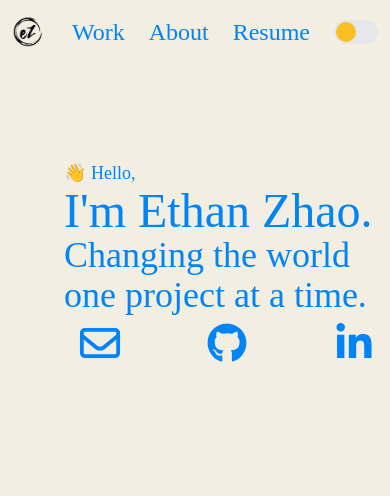
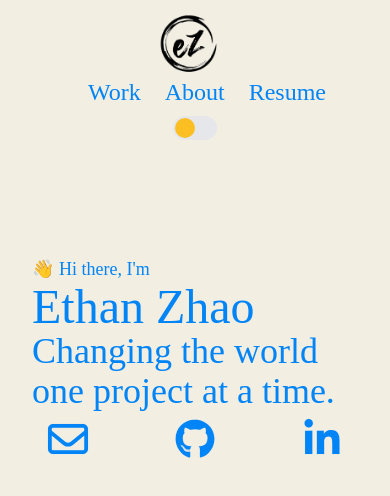
Before and after one commit to redmac135/personal-website, a SvelteKit app: page / in a window 390 px wide. Shown: the top 496 px of the page. Built offline with nearby package versions, Linux system fonts and the light colour scheme; a web font is replaced by a local one.

Commit message:
responsiveness for mobile view

```diff
--- a/src/routes/+page.svelte
+++ b/src/routes/+page.svelte
@@ -11,17 +11,17 @@
 	$: logo = darkMode === false ? '/images/blacklogo.png' : '/images/whitelogo.png';
 </script>
 
-<header class="flex items-center m-3">
+<header class="flex flex-col sm:flex-row items-center m-3">
 	<a href="/">
-		<img src={logo} class="h-8 mr-3 sm:h-16" alt="Flowbite Logo" />
+		<img src={logo} class="mr-3 h-16 min-w-max" alt="Personal Logo" />
 	</a>
-	<div class="hidden md:block text-3xl">Ethan Zhao</div>
-	<nav class="flex ml-auto">
-		<a href="/" on:click|preventDefault={() => (menu = 1)} class="ml-6 text-2xl">Work</a>
-		<a href="/" on:click|preventDefault={() => (menu = 2)} class="ml-6 text-2xl">About</a>
-		<a href="/" class="ml-6 text-2xl">Resume</a>
+	<div class="hidden sm:block text-3xl">Ethan Zhao</div>
+	<nav class="flex justify-center sm:ml-auto">
+		<a href="/" on:click|preventDefault={() => (menu = 1)} class="ml-6 text-2xl inline">Work</a>
+		<a href="/" on:click|preventDefault={() => (menu = 2)} class="ml-6 text-2xl inline">About</a>
+		<a href="/" class="ml-6 text-2xl inline">Resume</a>
 	</nav>
-	<div class="ml-6 pt-2">
+	<div class="sm:ml-6 pt-2">
 		<ThemeToggle bind:darkMode />
 	</div>
 </header>
@@ -31,3 +31,7 @@
 {:else if menu === 2}
 	<AboutPage />
 {/if}
+
+<style lang="postcss">
+
+</style>
--- a/src/routes/WelcomePage.svelte
+++ b/src/routes/WelcomePage.svelte
@@ -1,9 +1,9 @@
-<div class="flex pt-24 pl-16">
-	<div class="max-w-lg">
-		<div class="text-lg text-left">👋 Hello,</div>
-		<div class="text-5xl">I'm Ethan Zhao.</div>
+<div class="flex pt-24 px-8 md:px-16 lg:justify-center">
+	<div class="max-w-lg flex flex-col">
+		<div class="text-lg text-left">👋 Hi there, I'm</div>
+		<div class="text-5xl">Ethan Zhao</div>
 		<div class="text-4xl">Changing the world one project at a time.</div>
-		<div class="flex justify-between items-center max-w-sm mx-4 mt-2">
+		<div class="flex justify-between items-center max-w-sm mx-4 mt-2 lg:max-w-none">
 			<a href="mailto:ethanzhao1981@gmail.com" target="_blank" rel="noopener noreferrer"><svg xmlns="http://www.w3.org/2000/svg" viewBox="0 0 512 512" class="social-icon"><path d="M64 112c-8.8 0-16 7.2-16 16v22.1L220.5 291.7c20.7 17 50.4 17 71.1 0L464 150.1V128c0-8.8-7.2-16-16-16H64zM48 212.2V384c0 8.8 7.2 16 16 16H448c8.8 0 16-7.2 16-16V212.2L322 328.8c-38.4 31.5-93.7 31.5-132 0L48 212.2zM0 128C0 92.7 28.7 64 64 64H448c35.3 0 64 28.7 64 64V384c0 35.3-28.7 64-64 64H64c-35.3 0-64-28.7-64-64V128z"/></svg></a>
 			<a href="https://github.com/redmac135" target="_blank" rel="noopener noreferrer"><svg xmlns="http://www.w3.org/2000/svg" viewBox="0 0 496 512" class="social-icon"><path d="M165.9 397.4c0 2-2.3 3.6-5.2 3.6-3.3.3-5.6-1.3-5.6-3.6 0-2 2.3-3.6 5.2-3.6 3-.3 5.6 1.3 5.6 3.6zm-31.1-4.5c-.7 2 1.3 4.3 4.3 4.9 2.6 1 5.6 0 6.2-2s-1.3-4.3-4.3-5.2c-2.6-.7-5.5.3-6.2 2.3zm44.2-1.7c-2.9.7-4.9 2.6-4.6 4.9.3 2 2.9 3.3 5.9 2.6 2.9-.7 4.9-2.6 4.6-4.6-.3-1.9-3-3.2-5.9-2.9zM244.8 8C106.1 8 0 113.3 0 252c0 110.9 69.8 205.8 169.5 239.2 12.8 2.3 17.3-5.6 17.3-12.1 0-6.2-.3-40.4-.3-61.4 0 0-70 15-84.7-29.8 0 0-11.4-29.1-27.8-36.6 0 0-22.9-15.7 1.6-15.4 0 0 24.9 2 38.6 25.8 21.9 38.6 58.6 27.5 72.9 20.9 2.3-16 8.8-27.1 16-33.7-55.9-6.2-112.3-14.3-112.3-110.5 0-27.5 7.6-41.3 23.6-58.9-2.6-6.5-11.1-33.3 2.6-67.9 20.9-6.5 69 27 69 27 20-5.6 41.5-8.5 62.8-8.5s42.8 2.9 62.8 8.5c0 0 48.1-33.6 69-27 13.7 34.7 5.2 61.4 2.6 67.9 16 17.7 25.8 31.5 25.8 58.9 0 96.5-58.9 104.2-114.8 110.5 9.2 7.9 17 22.9 17 46.4 0 33.7-.3 75.4-.3 83.6 0 6.5 4.6 14.4 17.3 12.1C428.2 457.8 496 362.9 496 252 496 113.3 383.5 8 244.8 8zM97.2 352.9c-1.3 1-1 3.3.7 5.2 1.6 1.6 3.9 2.3 5.2 1 1.3-1 1-3.3-.7-5.2-1.6-1.6-3.9-2.3-5.2-1zm-10.8-8.1c-.7 1.3.3 2.9 2.3 3.9 1.6 1 3.6.7 4.3-.7.7-1.3-.3-2.9-2.3-3.9-2-.6-3.6-.3-4.3.7zm32.4 35.6c-1.6 1.3-1 4.3 1.3 6.2 2.3 2.3 5.2 2.6 6.5 1 1.3-1.3.7-4.3-1.3-6.2-2.2-2.3-5.2-2.6-6.5-1zm-11.4-14.7c-1.6 1-1.6 3.6 0 5.9 1.6 2.3 4.3 3.3 5.6 2.3 1.6-1.3 1.6-3.9 0-6.2-1.4-2.3-4-3.3-5.6-2z"/></svg></a>
 			<a href="https://www.linkedin.com/in/ethan-zhao-731a821b7/" target="_blank" rel="noopener noreferrer"><svg xmlns="http://www.w3.org/2000/svg" viewBox="0 0 448 512" class="social-icon"><path d="M100.28 448H7.4V148.9h92.88zM53.79 108.1C24.09 108.1 0 83.5 0 53.8a53.79 53.79 0 0 1 107.58 0c0 29.7-24.1 54.3-53.79 54.3zM447.9 448h-92.68V302.4c0-34.7-.7-79.2-48.29-79.2-48.29 0-55.69 37.7-55.69 76.7V448h-92.78V148.9h89.08v40.8h1.3c12.4-23.5 42.69-48.3 87.88-48.3 94 0 111.28 61.9 111.28 142.3V448z"/></svg></a>
```
